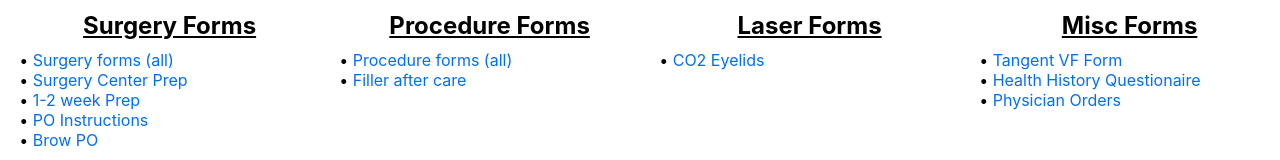
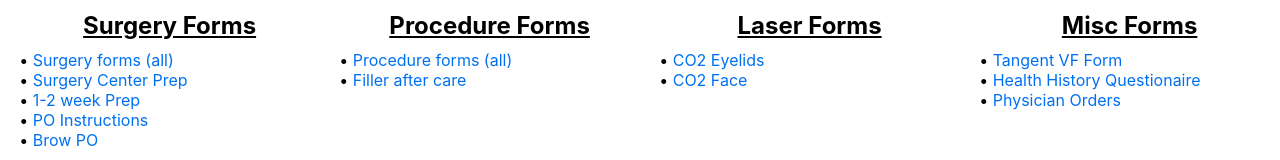
Before and after one commit to MarineNewt/ScribeWorkDir, a Next.js app: page / in a window 1280 px wide. Shown: the part 518-678 px from the top of the page. Built offline with nearby package versions, Linux system fonts and the light colour scheme.

Commit message:
Update index.js

```diff
--- a/pages/index.js
+++ b/pages/index.js
@@ -45,6 +45,7 @@ export default function Home() {
           <div className={styles.div8}>
             <h2 className={styles.SecHeader}>Laser Forms</h2>
             •<a className={styles.SecLink} href="/allfiles/Instruction CO2 eyelid.pdf" alt="alt text" target="_blank" rel="noopener noreferrer"> CO2 Eyelids </a><br></br>
+            •<a className={styles.SecLink} href="/allfiles/CO2resurfFace.pdf" alt="alt text" target="_blank" rel="noopener noreferrer"> CO2 Face </a><br></br>
           </div>
           <div className={styles.div9}>
             <h2 className={styles.SecHeader}>Misc Forms</h2>
```
